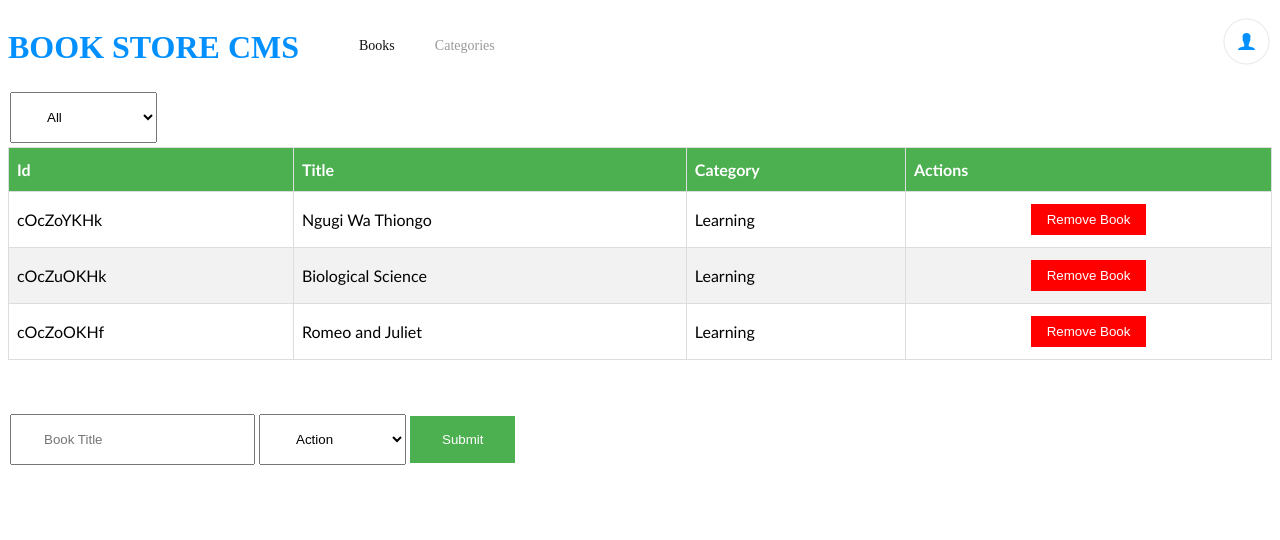
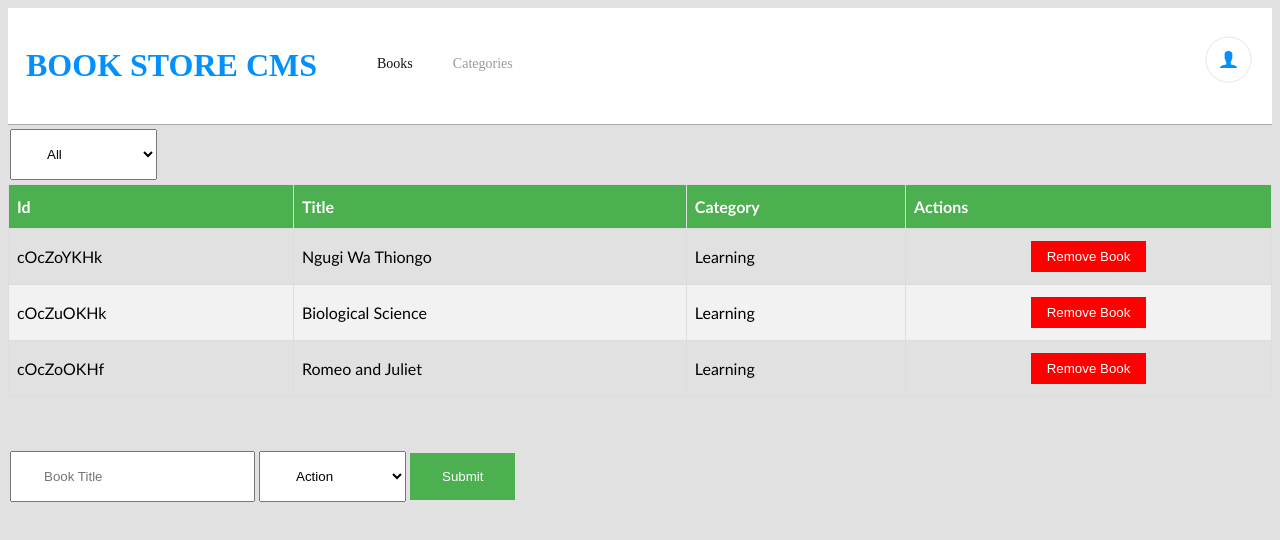
Before and after one commit to frankopkusianwar/bookstore, a React (Create React App) app: page / in a window 1280 px wide. Shown: the top 540 px of the page. Built offline with nearby package versions, Linux system fonts and the light colour scheme.

Commit message:
complete styling header

```diff
--- a/src/css/index.css
+++ b/src/css/index.css
@@ -1,5 +1,12 @@
+body {
+  background: rgb(226, 225, 225);
+}
 .header {
   display: flex;
+  padding: 18px;
+  justify-content: center;
+  border-bottom: 1px solid rgb(170, 169, 169);
+  background: white;
 }
 
 .header h1 {
```
